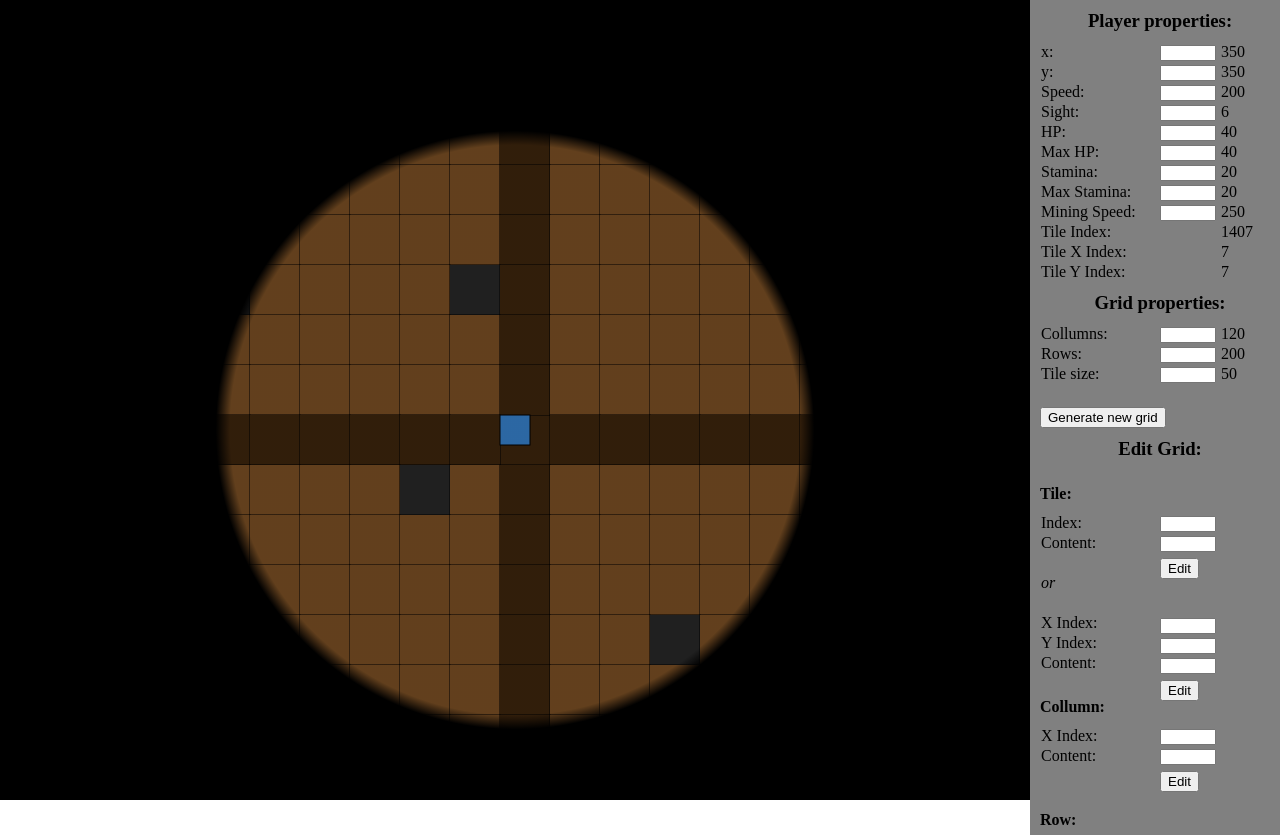
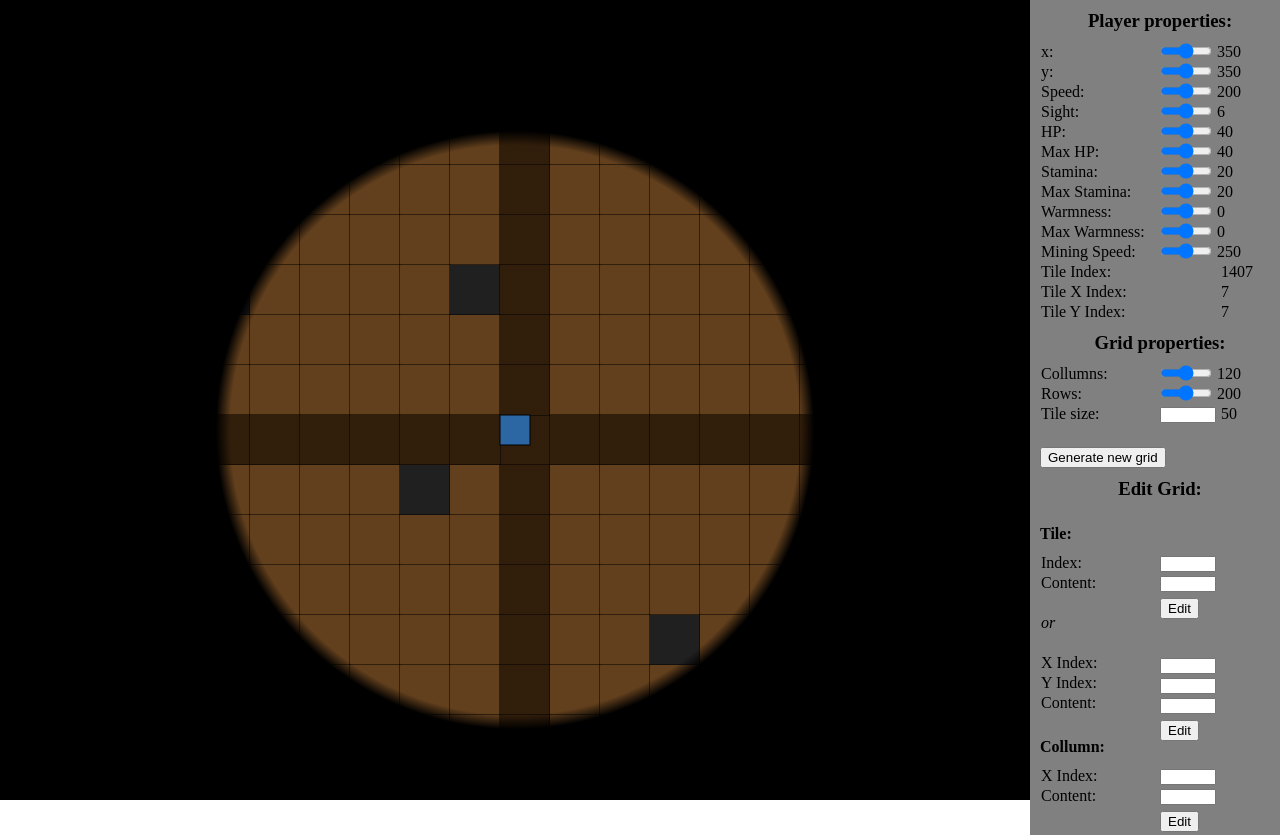
Before and after one commit to GoldenLord0/simple-mining-game, a plain HTML site: page index.html in a window 1280 px wide. Shown: the top 835 px of the page. Drawn offline with Linux system fonts and the light colour scheme.

Commit message:
Change some of the inputs to sliders
and add warmness to UI

```diff
--- a/index.html
+++ b/index.html
@@ -99,6 +99,8 @@
 			<p>Max HP:</p></br>
 			<p>Stamina:</p></br>
 			<p>Max Stamina:</p></br>
+			<p>Warmness:</p></br>
+			<p>Max Warmness:</p></br>
 			<p>Mining Speed:</p></br>
 			<p>Tile Index:</p></br>
 			<p>Tile X Index:</p></br>
@@ -108,31 +110,37 @@
 
 		<div class="second-collumn">
 
-			<input type="text" name="x" id="player-x">
+			<input type="range" name="x" id="player-x">
 			<p id="player-x-show">0</p>
 
-			<input type="text" name="y" id="player-y">
+			<input type="range" name="y" id="player-y">
 			<p id="player-y-show">0</p>
 
-			<input type="text" name="speed" id="player-speed">
+			<input type="range" name="speed" id="player-speed">
 			<p id="player-speed-show">0</p>
 
-			<input type="text" name="sight" id="player-sight">
+			<input type="range" name="sight" id="player-sight">
 			<p id="player-sight-show">0</p>
 
-			<input type="text" name="hp" id="player-hp">
+			<input type="range" name="hp" id="player-hp">
 			<p id="player-hp-show">0</p>
 
-			<input type="text" name="max-hp" id="player-max-hp">
+			<input type="range" name="max-hp" id="player-max-hp">
 			<p id="player-max-hp-show">0</p>
 
-			<input type="text" name="stamina" id="player-stamina">
+			<input type="range" name="stamina" id="player-stamina">
 			<p id="player-stamina-show">0</p>
 
-			<input type="text" name="stamina" id="player-max-stamina">
+			<input type="range" name="max-stamina" id="player-max-stamina">
 			<p id="player-max-stamina-show">0</p>
 
-			<input type="text" name="stamina" id="player-mine-speed">
+			<input type="range" name="warmness" id="player-warmness">
+			<p id="player-warmness-show">0</p>
+
+			<input type="range" name="max-warmness" id="player-max-warmness">
+			<p id="player-max-warmness-show">0</p>
+
+			<input type="range" name="mine-speed" id="player-mine-speed">
 			<p id="player-mine-speed-show">0</p>
 
 			<input style="visibility: hidden" type="text" name="invs">
@@ -158,10 +166,10 @@
 
 		<div class="second-collumn">
 
-			<input type="text" name="collumns" id="grid-collumns">
+			<input type="range" name="collumns" id="grid-collumns">
 			<p id="grid-collumns-show">0</p>
 
-			<input type="text" name="rows" id="grid-rows">
+			<input type="range" name="rows" id="grid-rows">
 			<p id="grid-rows-show">0</p>
 
 			<input type="text" name="tilesize" id="tile-size">
```
